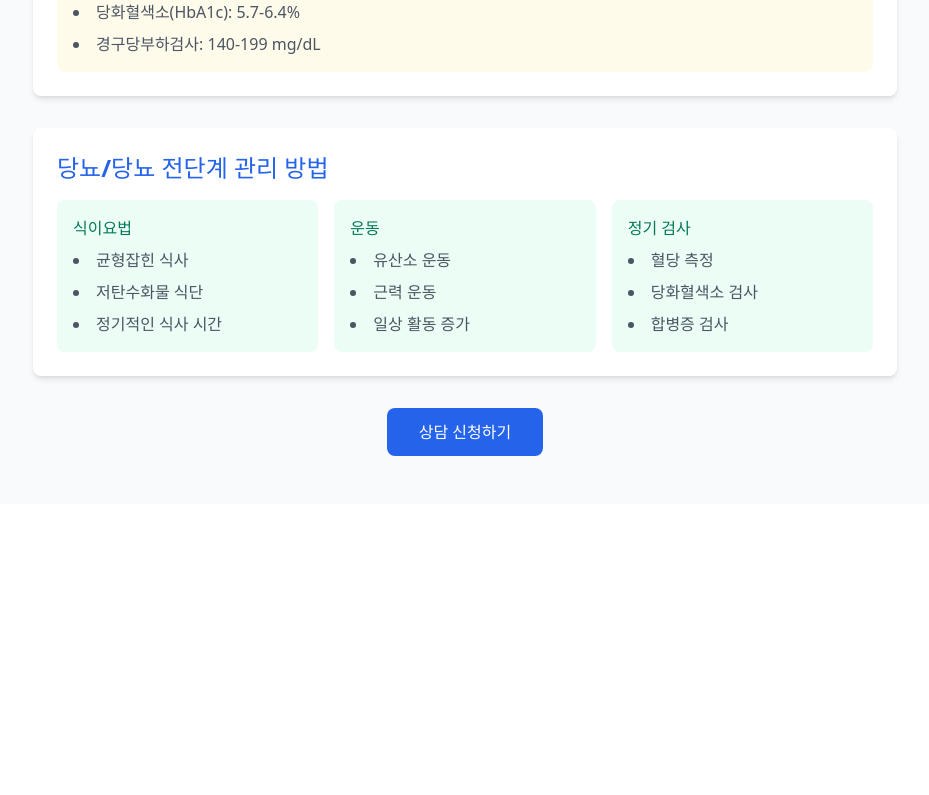
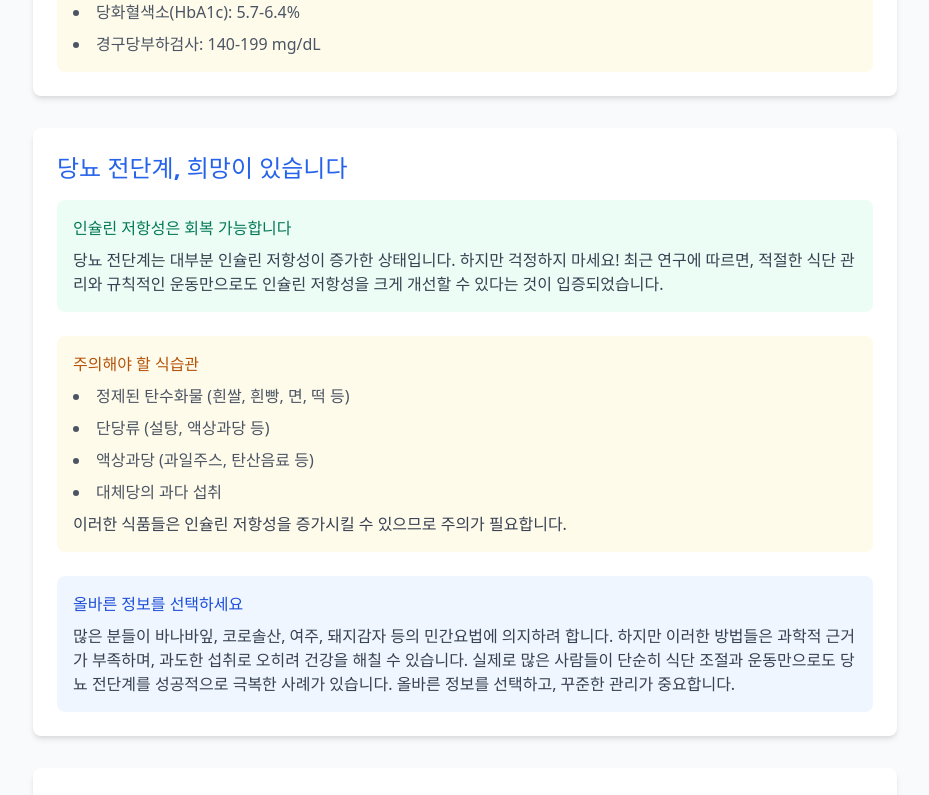
Before and after one commit to SuperRPM/insuBridge-web, a React (Vite) app: page /analysis in a window 1280 px wide. Shown: the part 700-1495 px from the top of the page, without its empty margins (175-1104 px from the left). Before the commit the page ends 1204 px from the top, so only its background shows below. Built offline with nearby package versions, Linux system fonts and the light colour scheme; no server answers.

Commit message:
fix: 당뇨 소개 페이지 수정

```diff
--- a/src/pages/Analysis.tsx
+++ b/src/pages/Analysis.tsx
@@ -6,7 +6,7 @@ const Analysis = () => {
     <div className="min-h-screen bg-gray-50">
       <div className="max-w-4xl mx-auto px-4 py-12">
         <h1 className="text-3xl font-bold text-center mb-8 text-gray-800">
-          당뇨/당뇨 전단계 정보
+          당뇨/당뇨 전단계란?
         </h1>
 
         {/* 당뇨병 기본 정보 */}
@@ -50,6 +50,44 @@ const Analysis = () => {
           </div>
         </section>
 
+        {/* 당뇨 전단계의 희망적인 소식 */}
+        <section className="bg-white rounded-lg shadow-md p-6 mb-8">
+          <h2 className="text-2xl font-semibold mb-4 text-blue-600">당뇨 전단계, 희망이 있습니다</h2>
+          <div className="space-y-6">
+            <div className="bg-green-50 p-4 rounded-lg">
+              <h3 className="font-semibold text-green-700 mb-2">인슐린 저항성은 회복 가능합니다</h3>
+              <p className="text-gray-700">
+                당뇨 전단계는 대부분 인슐린 저항성이 증가한 상태입니다. 하지만 걱정하지 마세요!
+                최근 연구에 따르면, 적절한 식단 관리와 규칙적인 운동만으로도 인슐린 저항성을
+                크게 개선할 수 있다는 것이 입증되었습니다.
+              </p>
+            </div>
+
+            <div className="bg-yellow-50 p-4 rounded-lg">
+              <h3 className="font-semibold text-yellow-700 mb-2">주의해야 할 식습관</h3>
+              <ul className="list-disc list-inside text-gray-600 space-y-2">
+                <li>정제된 탄수화물 (흰쌀, 흰빵, 면, 떡 등)</li>
+                <li>단당류 (설탕, 액상과당 등)</li>
+                <li>액상과당 (과일주스, 탄산음료 등)</li>
+                <li>대체당의 과다 섭취</li>
+              </ul>
+              <p className="text-gray-700 mt-2">
+                이러한 식품들은 인슐린 저항성을 증가시킬 수 있으므로 주의가 필요합니다.
+              </p>
+            </div>
+
+            <div className="bg-blue-50 p-4 rounded-lg">
+              <h3 className="font-semibold text-blue-700 mb-2">올바른 정보를 선택하세요</h3>
+              <p className="text-gray-700">
+                많은 분들이 바나바잎, 코로솔산, 여주, 돼지감자 등의 민간요법에 의지하려 합니다.
+                하지만 이러한 방법들은 과학적 근거가 부족하며, 과도한 섭취로 오히려 건강을 해칠 수 있습니다.
+                실제로 많은 사람들이 단순히 식단 조절과 운동만으로도 당뇨 전단계를 성공적으로
+                극복한 사례가 있습니다. 올바른 정보를 선택하고, 꾸준한 관리가 중요합니다.
+              </p>
+            </div>
+          </div>
+        </section>
+
         {/* 관리 방법 */}
         <section className="bg-white rounded-lg shadow-md p-6 mb-8">
           <h2 className="text-2xl font-semibold mb-4 text-blue-600">당뇨/당뇨 전단계 관리 방법</h2>
@@ -58,7 +96,7 @@ const Analysis = () => {
               <h3 className="font-semibold text-green-700 mb-2">식이요법</h3>
               <ul className="list-disc list-inside text-gray-600 space-y-2">
                 <li>균형잡힌 식사</li>
-                <li>저탄수화물 식단</li>
+                <li>복합탄수화물 식단</li>
                 <li>정기적인 식사 시간</li>
               </ul>
             </div>
--- a/src/pages/Home.tsx
+++ b/src/pages/Home.tsx
@@ -368,7 +368,7 @@ const Home = () => {
       </div>
 
       {/* CTA Section */}
-      <section className="bg-gray-50 py-12 md:py-16 w-full">
+      <section id="consultation" className="bg-gray-50 py-12 md:py-16 w-full">
         <div className="w-full px-4">
           <h2 className="text-2xl md:text-3xl font-bold text-center mb-6 md:mb-8 text-blue-600">
             당뇨/당뇨 전단계 보험 가입 상담
```
